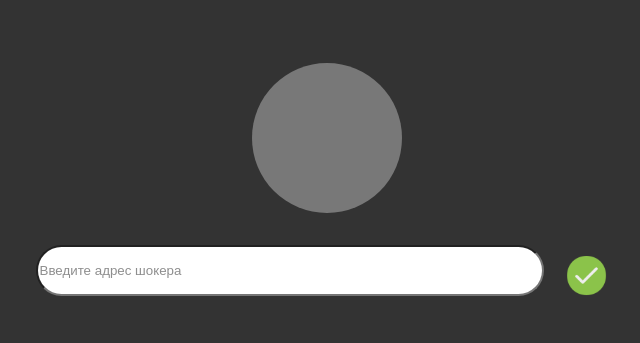
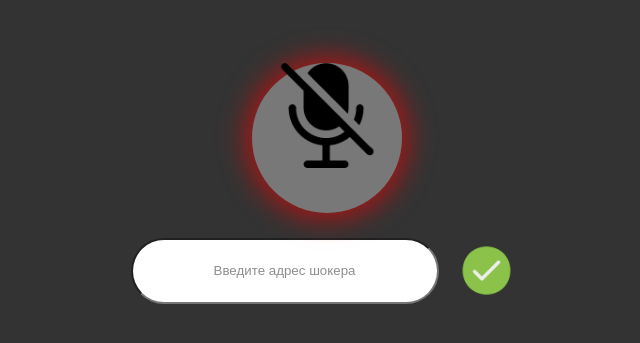
Before and after one commit to thedeaddan/swearwords_shock, a Flask app: page / in a window 1280 px wide. Shown: the top 343 px of the page, without its empty margins (313-953 px from the left). Run offline with Flask 3, Linux system fonts and the light colour scheme.

Commit message:
Фикс стиля

```diff
--- a/static/styles.css
+++ b/static/styles.css
@@ -49,45 +72,84 @@ button {
     height: 0;
 }
 
-.switch {
+/* .switch {
     display: flex;
     align-items: center;
     margin-top: 10px;
-}
+} */
 
 input {
-    min-width: 500px;
+    min-width: 300px;
     min-height: 45px;
     border-radius: 40px;
     background-color: white;
+}
 
-}
 input::placeholder {
     color: #8e8e8e;
 }
+
 .container_center {
     margin-top: 20px;
     display: flex;
     flex-direction: row;
     align-items: center;
-
+}
+#isConnection{
+    width: 60px;
+    height: 60px;
+    text-align: center;
 }
 
 #toggleStream {
     display: flex;
     margin-left: 20px;
-    cursor: url('./img/micro.png') 4 1,
-    pointer;
     outline: none;
     border: 0;
-    width: 45px;
-    height: 45px;
+    width: 55px;
+    height: 55px;
     background-color: #333;
     background-image: url('../static/img/start.png');
     background-size: cover;
 }
+
 #isConnection {
     display: flex;
+}
+
+@keyframes breathe {
+    0% {
+        box-shadow: 0 0 20px 0px rgba(255, 0, 0, 0.7);
+    }
+    50% {
+        box-shadow: 0 0 40px 20px rgba(255, 0, 0, 0.3);
+    }
+    100% {
+        box-shadow: 0 0 20px 0px rgba(255, 0, 0, 0.7);
+    }
+}
+@keyframes breathe_a {
+    0% {
+        box-shadow: 0 0 20px 0px rgba(0, 255, 85, 0.7);
+    }
+    50% {
+        box-shadow: 0 0 40px 20px rgba(0, 255, 85, 0.3);
+    }
+    100% {
+        box-shadow: 0 0 20px 0px rgba(0, 255, 85, 0.7);
+    }
+}
+
+@keyframes breathe_listen {
+    0% {
+        box-shadow: 0 0 20px 0px rgba(0, 204, 255, 0.7);
+    }
+    50% {
+        box-shadow: 0 0 40px 20px rgba(0, 204, 255, 0.3);
+    }
+    100% {
+        box-shadow: 0 0 20px 0px rgba(0, 204, 255, 0.7);
+    }
 }
 
 .circle {
@@ -95,7 +157,29 @@ input::placeholder {
     height: 150px;
     background: #787878;
     border-radius: 50%;
+    position: relative;
+    animation: breathe 2s infinite alternate; /* Применяем ключевые кадры */
 }
+
+.active {
+    animation: breathe_a 2s infinite alternate; /* Применяем ключевые кадры */
+}
+
+.listen {
+    animation: breathe_listen 2s infinite alternate; /* Применяем ключевые кадры */
+}
+.microphone-icon-container {
+    display: flex;
+    justify-content: center;
+    align-items: center;
+}
+
+.microphone-icon {
+    align-items: center;
+    max-width: 70%;
+    max-height: 70%;
+}
+
 .container_glav {
     margin-top: 5%;
     display: flex;
--- a/templates/index.html
+++ b/templates/index.html
@@ -12,13 +12,15 @@
 
 <body>
     <div class="container_glav">
-        <div class="circle"></div>
+        <div class="circle">
+            <div class="microphone-icon-container">
+                <img src="../static/img/micro_off.png" alt="Микрофон" class="microphone-icon" id="microphoneImage">
+            </div>
+        </div>
     <div class="container_center">
         <input id="isConnection" placeholder="Введите адрес шокера">
         <label class="switch" id = "sw">
-            <button id="toggleStream" onclick="checkConnection()">
-            <span class="button_micr"></span>
-            </button>
+            <button id="toggleStream" onclick="checkConnection()"></button>
         </label>
     </div>
 </div>
@@ -95,6 +97,7 @@
                 .then(function(response) {
                 if (response) {
                     console.log(response);
+                    $('.circle').addClass('active');
                     isConnection.value = 'Подключён к ' + address + '..';
                     sw.classList.add("hidden");
                     hid.classList.remove("hidden");
@@ -104,8 +107,8 @@
                 }
                 })
                 .catch(function(error) {
-                isConnection.value = 'Ошибка подключения';
-                hid.classList.add("hidden");
+                    isConnection.value = 'Ошибка подключения';
+                    hid.classList.add("hidden");
                 });
 
             // Используем Promise.race для выполнения первого завершившегося промиса (либо запрос, либо таймаут)
@@ -119,9 +122,16 @@
             }
 
         function toggleStream() {
+            var microphoneImage = document.getElementById("microphoneImage");
             if (isRecognitionRunning) {
                 stopStream();
+                $('.circle').removeClass('listen');
+                $('.circle').addClass('active');
+                microphoneImage.src = "../static/img/micro_off.png";
             } else {
+                microphoneImage.src = "../static/img/micro.png";
+                $('.circle').removeClass('active');
+                $('.circle').addClass('listen');
                 startStream();
             }
         }
@@ -131,7 +141,7 @@
             if (isRunning) {
                 button.style.backgroundImage = "url('../static/img/start.png')";
                 isRunning = false;
-                isConnection.placeholder = 'Проверка электрошокера';
+                isConnection.placeholder = 'Введите адрес шокера..';
             } else {
                 button.style.backgroundImage = "url('../static/img/pause.png')";
                 isRunning = true;
@@ -174,13 +184,23 @@
             if (response.status) {
                 shock();
                 $('#result').text('МАТ!');
-                $('body').append('<div class="background-blue"></div>');
-                $('body').addClass('found-animation');
+
+                // Добавляем классы анимации для тряски
+                $('.container_glav').addClass('animate__animated animate__shakeX');
+
+                // Создаем элемент для наложения цвета
+                var colorOverlay = $('<div class="color-overlay"></div>');
+                $('body').append(colorOverlay);
+
+                // Добавляем класс анимации для изменения цвета фона
+                colorOverlay.addClass('animate__animated animate__flash');
+
                 setTimeout(function() {
-                    $('body').removeClass('found-animation');
-                    $('.background-blue').remove();
+                    // Удаляем элемент и классы анимации
+                    colorOverlay.remove();
+                    $('.container_glav').removeClass('animate__animated animate__shakeX');
                     $('#result').text('');
-                }, 3000);
+                }, 1000);
             } else {
                 $('#result').text(response.text);
             }
```
Also changed, not shown: other parts of static/styles.css (+36 -8 lines), static/img/micro.png, static/img/micro_off.png (added).
